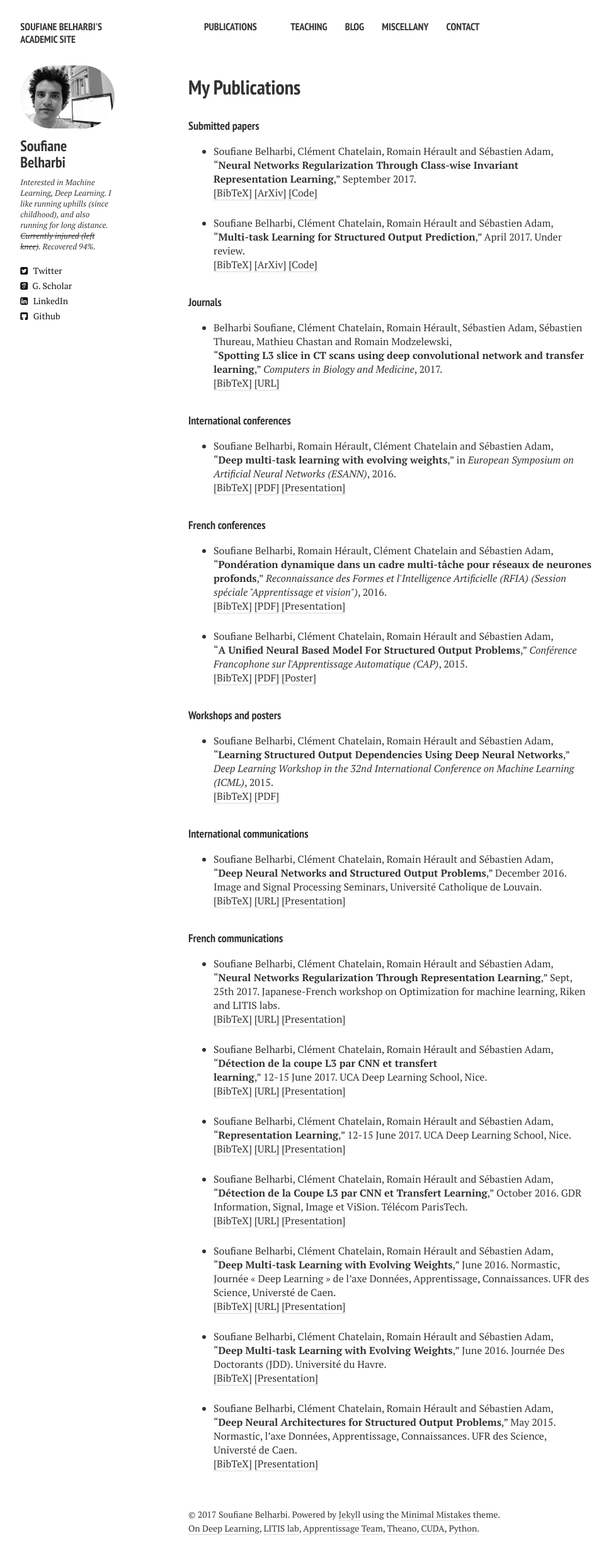
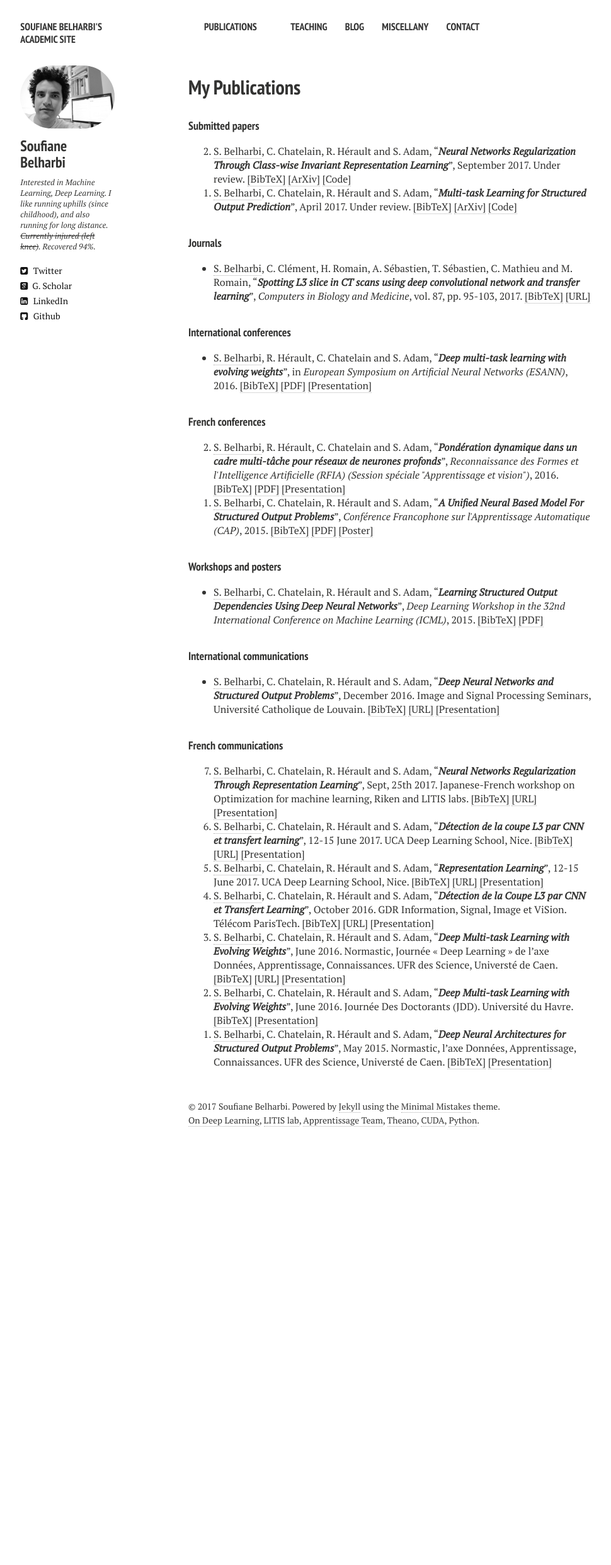
Before and after one commit to sbelharbi/sbelharbi.github.io, a Jekyll site: the page built from publications.md, in a window 1280 px wide. Shown: the whole page at 63% size, without its empty margins (21-991 px from the left). Built offline with Jekyll 4.4.1, drawn with Linux system fonts in a browser that asks for light colours; nearby versions of some CDN libraries; after the commit the page ends 1837 px from its top, so only the background shows below that.

Commit message:
Update bib.

```diff
--- a/_layouts/publications.html
+++ b/_layouts/publications.html
@@ -17,6 +17,7 @@
 
 /* The item */
 .biblist li { }
+.biblist .authorme  {border-bottom: 1px dotted #b3b3b3;}
 
 /* You can define custom styles for plstyle field here. */
 
@@ -82,45 +83,46 @@ div.bibtex pre { font-size: 75%; overflow: auto;  width: 100%; padding: 0em 0em;
 
 
 <h4 style="margin-bottom:0px;padding-top:10px;">Submitted papers</h4>
-<!-- Generated from JabRef by PubList by Truong Nghiem at 11:14 on 2017.05.22. -->
-<ul class="biblist">
+<!-- Generated from JabRef by PubList by Truong Nghiem at 07:34 on 2017.10.20. -->
+<ol reversed class="biblist">
 	<!-- Item: sbelharbiarxivsep2017 -->
-	<li ><p>
-	Soufiane Belharbi, Clément Chatelain, Romain Hérault and Sébastien Adam,
-	<br>&ldquo;<b>Neural Networks Regularization Through Class-wise Invariant Representation Learning</b>,&rdquo;
+	<li >
+	<span class="authorme">S. Belharbi</span>, C. Chatelain, R. Hérault and S. Adam,
+	&ldquo;<b><em>Neural Networks Regularization Through Class-wise Invariant Representation Learning</em></b>&rdquo;,
 
 	September
 	2017.
 
+	Under review.
 
-	<br />
 	<a href="javascript:toggleBibtex('sbelharbiarxivsep2017')">[BibTeX]</a>
 
 	<a href="https://arxiv.org/abs/1709.01867">[ArXiv]</a> <a href="https://github.com/sbelharbi/learning-class-invariant-features">[Code]</a>
-	</p>
+
 	<div id="bib_sbelharbiarxivsep2017" class="bibtex noshow">
 	<pre>
 	@unpublished{sbelharbiarxivsep2017,
 	  author = {Belharbi, Soufiane and Chatelain, Clément and Hérault, Romain and Adam, Sébastien},
 	  title = {Neural Networks Regularization Through Class-wise Invariant Representation Learning},
-	  year = {2017}
+	  year = {2017},
+	  note = {Under review}
 	}
 	</pre></div>
 	</li>
-
-<li ><p>
-Soufiane Belharbi, Clément Chatelain, Romain Hérault and Sébastien Adam,
-<br>&ldquo;<b>Multi-task Learning for Structured Output Prediction</b>,&rdquo;
+<!-- Item: sbelharbiarxivapr2017 -->
+<li >
+<span class="authorme">S. Belharbi</span>, C. Chatelain, R. Hérault and S. Adam,
+&ldquo;<b><em>Multi-task Learning for Structured Output Prediction</em></b>&rdquo;,
 
 April
 2017.
 
 Under review.
-<br />
+
 <a href="javascript:toggleBibtex('sbelharbiarxivapr2017')">[BibTeX]</a>
 
 <a href="https://arxiv.org/abs/1504.07550">[ArXiv]</a> <a href="https://github.com/sbelharbi/structured-output-ae">[Code]</a>
-</p>
+
 <div id="bib_sbelharbiarxivapr2017" class="bibtex noshow">
 <pre>
 @unpublished{sbelharbiarxivapr2017,
@@ -131,33 +133,36 @@ Under review.
 }
 </pre></div>
 </li>
-</ul>
+</ol>
+
 <h4 style="margin-bottom:0px;padding-top:10px;">Journals</h4>
 <!-- Generated from JabRef by PubList by Truong Nghiem at 11:14 on 2017.05.22. -->
-<ul class="biblist">
+<ul  class="biblist">
 	<!-- Item: sbelharbiCBM2017 -->
-<li ><p>
-Belharbi Soufiane, Clément Chatelain, Romain Hérault, Sébastien Adam, Sébastien Thureau, Mathieu Chastan and Romain Modzelewski,
-<br>&ldquo;<b>Spotting L3 slice in CT scans using deep convolutional network and transfer learning</b>,&rdquo;
+	<li >
+	<span class="authorme">S. Belharbi</span>, C. Clément, H. Romain, A. Sébastien, T. Sébastien, C. Mathieu and M. Romain,
+	&ldquo;<b><em>Spotting L3 slice in CT scans using deep convolutional network and transfer learning</em></b>&rdquo;,
 	<i>Computers in Biology and Medicine</i>,
+	vol. 87,
 
-
-
+	pp. 95-103,
 
 	2017.
 
-<br />
+
 	<a href="javascript:toggleBibtex('sbelharbiCBM2017')">[BibTeX]</a>
 
-<a href="http://www.computersinbiologyandmedicine.com/article/S0010-4825(17)30140-3/abstract">[URL]</a>
-</p>
+	<a href="http://www.sciencedirect.com/science/article/pii/S0010482517301403?via%3Dihub">[URL]</a>
+
 	<div id="bib_sbelharbiCBM2017" class="bibtex noshow">
 	<pre>
 	@article{sbelharbiCBM2017,
-  author = {Soufiane, Belharbi and Chatelain, Clément and Hérault, Romain and Adam, Sébastien and Thureau, Sébastien and Chastan, Mathieu and Modzelewski, Romain},
+	  author = {Belharbi, Soufiane  and Clément, Chatelain and Romain, Hérault and Sébastien, Adam and Sébastien, Thureau and Mathieu, Chastan and Romain, Modzelewski},
 	  title = {Spotting L3 slice in CT scans using deep convolutional network and transfer learning},
 	  journal = {Computers in Biology and Medicine},
-  year = {2017}
+	  year = {2017},
+	  volume = {87},
+	  pages = {95-103}
 	}
 	</pre>
 	</div>
@@ -166,11 +171,11 @@ Belharbi Soufiane, Clément Chatelain, Romain Hérault, Sébastien Adam, Sébast
 
 <h4 style="margin-bottom:0px;padding-top:10px;">International conferences</h4>
 <!-- Generated from JabRef by PubList by Truong Nghiem at 07:46 on 2017.02.13. -->
-<ul class="biblist">
+<ul  class="biblist">
 	<!-- Item: belharbiESANN2016 -->
-<li ><p>
-Soufiane Belharbi, Romain Hérault, Clément Chatelain and Sébastien Adam,
-<br>&ldquo;<b>Deep multi-task learning with evolving weights</b>,&rdquo;
+	<li >
+	<span class="authorme">S. Belharbi</span>, R. Hérault, C. Chatelain and S. Adam,
+	&ldquo;<b><em>Deep multi-task learning with evolving weights</em></b>&rdquo;,
 	in <i>European Symposium on Artificial Neural Networks (ESANN)</i>,
 
 
@@ -178,11 +183,11 @@ in <i>European Symposium on Artificial Neural Networks (ESANN)</i>,
 
 	2016.
 
-<br />
+
 	<a href="javascript:toggleBibtex('belharbiESANN2016')">[BibTeX]</a>
 
 	<a href="/publications/2016/ESANN2016-Belharbi.pdf">[PDF]</a> <a href="/publications/2016/presentation-ESANN2016-bleharbi.pdf"> [Presentation]</a>
-</p>
+
 	<div id="bib_belharbiESANN2016" class="bibtex noshow">
 	<pre>
 	@inproceedings{belharbiESANN2016,
@@ -198,43 +203,38 @@ in <i>European Symposium on Artificial Neural Networks (ESANN)</i>,
 
 <h4 style="margin-bottom:0px;padding-top:10px;">French conferences</h4>
 <!-- Generated from JabRef by PubList by Truong Nghiem at 10:40 on 2017.02.07. -->
-<ul class="biblist">
+<ol reversed class="biblist">
 	<!-- Item: sbelharbiRFIA2016 -->
-<li ><p>
-Soufiane Belharbi, Romain Hérault, Clément Chatelain and Sébastien Adam,
-<br>&ldquo;<b>Pondération dynamique dans un cadre multi-tâche pour réseaux de neurones profonds</b>,&rdquo;
-<i>Reconnaissance  des Formes et  l'Intelligence Artificielle (RFIA) (Session spéciale "Apprentissage et vision")</i>,
+	<li >
+	<span class="authorme">S. Belharbi</span>, R. Hérault, C. Chatelain and S. Adam,
+	&ldquo;<b><em>Pondération dynamique dans un cadre multi-tâche pour réseaux de neurones profonds</em></b>&rdquo;,
+	<i>Reconnaissance des Formes et l'Intelligence Artificielle (RFIA) (Session spéciale "Apprentissage et vision")</i>,
 
 
 
 
 	2016.
 
-<br />
+
 	<a href="javascript:toggleBibtex('sbelharbiRFIA2016')">[BibTeX]</a>
 
-<a href="/publications/2016/RFIA2016-belharbi.pdf">[PDF]</a> <a href="/publications/2016/presentationRFIA2016-belharbi.pdf">
-[Presentation]</a>
-</p>
+	<a href="/publications/2016/RFIA2016-belharbi.pdf">[PDF]</a> <a href="/publications/2016/presentationRFIA2016-belharbi.pdf"> [Presentation]</a>
+
 	<div id="bib_sbelharbiRFIA2016" class="bibtex noshow">
 	<pre>
 	@article{sbelharbiRFIA2016,
 	  author = {Belharbi, Soufiane and Hérault, Romain and Chatelain, Clément and Adam, Sébastien},
 	  title = {Pondération dynamique dans un cadre multi-tâche pour réseaux de neurones profonds},
-  journal = {Reconnaissance  des Formes et  l'Intelligence Artificielle (RFIA) (Session spéciale "Apprentissage et vision")},
+	  journal = {Reconnaissance des Formes et l'Intelligence Artificielle (RFIA) (Session spéciale "Apprentissage et vision")},
 	  year = {2016}
 	}
 	</pre>
 	</div>
 	</li>
-</ul>
-
-<!-- Generated from JabRef by PubList by Truong Nghiem at 09:58 on 2017.02.07. -->
-<ul class="biblist">
 	<!-- Item: belharbiCAP2015 -->
-<li ><p>
-Soufiane Belharbi, Clément Chatelain, Romain Hérault and Sébastien Adam,
-<br>&ldquo;<b>A Unified Neural Based Model For Structured Output Problems</b>,&rdquo;
+	<li >
+	<span class="authorme">S. Belharbi</span>, C. Chatelain, R. Hérault and S. Adam,
+	&ldquo;<b><em>A Unified Neural Based Model For Structured Output Problems</em></b>&rdquo;,
 	<i>Conférence Francophone sur l'Apprentissage Automatique (CAP)</i>,
 
 
@@ -242,12 +242,11 @@ Soufiane Belharbi, Clément Chatelain, Romain Hérault and Sébastien Adam,
 
 	2015.
 
-<br />
+
 	<a href="javascript:toggleBibtex('belharbiCAP2015')">[BibTeX]</a>
 
-<a href="/publications/2015/belharbiCAP2015.pdf">[PDF]</a> <a href="/publications/2015/belharbiPosterCAP2015.pdf">
-[Poster]</a>
-</p>
+	<a href="/publications/2015/belharbiCAP2015.pdf">[PDF]</a> <a href="/publications/2015/belharbiPosterCAP2015.pdf"> [Poster]</a>
+
 	<div id="bib_belharbiCAP2015" class="bibtex noshow">
 	<pre>
 	@article{belharbiCAP2015,
@@ -260,14 +259,14 @@ Soufiane Belharbi, Clément Chatelain, Romain Hérault and Sébastien Adam,
 	</pre>
 	</div>
 	</li>
-</ul>
+</ol>
 <h4 style="margin-bottom:0px;padding-top:10px;">Workshops and posters</h4>
 <!-- Generated from JabRef by PubList by Truong Nghiem at 09:38 on 2017.02.07. -->
 <ul class="biblist">
 	<!-- Item: belharbiICMLWSDL2015 -->
-<li ><p>
-Soufiane Belharbi, Clément Chatelain, Romain Hérault and Sébastien Adam,
-<br>&ldquo;<b>Learning Structured Output Dependencies Using Deep Neural Networks</b>,&rdquo;
+	<li >
+	<span class="authorme">S. Belharbi</span>, C. Chatelain, R. Hérault and S. Adam,
+	&ldquo;<b><em>Learning Structured Output Dependencies Using Deep Neural Networks</em></b>&rdquo;,
 	<i>Deep Learning Workshop in the 32nd International Conference on Machine Learning (ICML)</i>,
 
 
@@ -275,11 +274,11 @@ Soufiane Belharbi, Clément Chatelain, Romain Hérault and Sébastien Adam,
 
 	2015.
 
-<br />
+
 	<a href="javascript:toggleBibtex('belharbiICMLWSDL2015')">[BibTeX]</a>
 
 	<a href="/publications/2015/belharbiDLWICML2015.pdf">[PDF]</a>
-</p>
+
 	<div id="bib_belharbiICMLWSDL2015" class="bibtex noshow">
 	<pre>
 	@article{belharbiICMLWSDL2015,
@@ -296,19 +295,19 @@ Soufiane Belharbi, Clément Chatelain, Romain Hérault and Sébastien Adam,
 <!-- Generated from JabRef by PubList by Truong Nghiem at 08:02 on 2017.02.13. -->
 <ul class="biblist">
 	<!-- Item: belharbiLLaneuve2016 -->
-<li ><p>
-Soufiane Belharbi, Clément Chatelain, Romain Hérault and Sébastien Adam,
-<br>&ldquo;<b>Deep Neural Networks and Structured Output Problems</b>,&rdquo;
+	<li >
+	<span class="authorme">S. Belharbi</span>, C. Chatelain, R. Hérault and S. Adam,
+	&ldquo;<b><em>Deep Neural Networks and Structured Output Problems</em></b>&rdquo;,
 
 	December
 	2016.
 	Image and Signal Processing Seminars, Université Catholique de Louvain.
 
-<br />
+
 	<a href="javascript:toggleBibtex('belharbiLLaneuve2016')">[BibTeX]</a>
 	<a href="http://sites.uclouvain.be/ispgroup/index.php/ISPS.ABS081216">[URL]</a>
 	<a href="/publications/2016/presentation-bxl-louvain-laneuve-belharbi2016.pdf">[Presentation]</a>
-</p>
+
 	<div id="bib_belharbiLLaneuve2016" class="bibtex noshow">
 	<pre>
 	@misc{belharbiLLaneuve2016,
@@ -323,21 +322,21 @@ Image and Signal Processing Seminars, Université Catholique de Louvain.
 </ul>
 <h4 style="margin-bottom:0px;padding-top:10px;">French communications</h4>
 <!-- Generated from JabRef by PubList by Truong Nghiem at 08:02 on 2017.02.13. -->
-<ul class="biblist">
+<ol reversed class="biblist">
 	<!-- Item: sbelharbiLitisSept2017 -->
-<li ><p>
-Soufiane Belharbi, Clément Chatelain, Romain Hérault and Sébastien Adam,
-<br>&ldquo;<b>Neural Networks Regularization Through Representation Learning</b>,&rdquo;
+<li >
+<span class="authorme">S. Belharbi</span>, C. Chatelain, R. Hérault and S. Adam,
+&ldquo;<b><em>Neural Networks Regularization Through Representation Learning</em></b>&rdquo;,
 
 Sept, 25th
 2017.
-Japanese-French workshop on Optimization for machine learning, Riken  and LITIS labs.
+Japanese-French workshop on Optimization for machine learning, Riken and LITIS labs.
 
-<br />
+
 <a href="javascript:toggleBibtex('sbelharbiLitisSept2017')">[BibTeX]</a>
 <a href="https://www.linkedin.com/pulse/japanese-french-workshop-optimization-machine-riken-litis-belharbi">[URL]</a>
 <a href="/publications/2017/presentation-Neural-networks-regularization-through-representation-learning-Japan-France-workshop-opimization-ml-insa-de-rouen.pdf">[Presentation]</a>
-</p>
+
 <div id="bib_sbelharbiLitisSept2017" class="bibtex noshow">
 <pre>
 @misc{sbelharbiLitisSept2017,
@@ -345,49 +344,51 @@ Japanese-French workshop on Optimization for machine learning, Riken  and LITIS
   title = {Neural Networks Regularization Through Representation Learning},
   year = {2017},
   url = {https://www.linkedin.com/pulse/japanese-french-workshop-optimization-machine-riken-litis-belharbi},
-  howpublished = {Japanese-French workshop on Optimization for machine learning, Riken  and LITIS labs}
+  howpublished = {Japanese-French workshop on Optimization for machine learning, Riken and LITIS labs}
 }
 </pre></div>
 </li>
+
 <!-- Item: belharbiUCANiceDLTL2017 -->
-  <li ><p>
-  Soufiane Belharbi, Clément Chatelain, Romain Hérault and Sébastien Adam,
-  <br>&ldquo;<b>Détection de la coupe L3 par CNN et transfert<br>learning</b>,&rdquo;
+<li >
+<span class="authorme">S. Belharbi</span>, C. Chatelain, R. Hérault and S. Adam,
+&ldquo;<b><em>Détection de la coupe L3 par CNN et transfert learning</em></b>&rdquo;,
 
 12-15 June
 2017.
 UCA Deep Learning School, Nice.
 
-  <br />
+
 <a href="javascript:toggleBibtex('belharbiUCANiceDLTL2017')">[BibTeX]</a>
 <a href="http://univ-cotedazur.fr/events/deep-learning-school">[URL]</a>
 <a href="/publications/2017/presentation-l3-detection-UCA-Deep-Learning-School-2017-Nice.pdf">[Presentation]</a>
-  </p>
+
 <div id="bib_belharbiUCANiceDLTL2017" class="bibtex noshow">
 <pre>
 @misc{belharbiUCANiceDLTL2017,
   author = {Belharbi, Soufiane and Chatelain, Clément and Hérault, Romain and Adam, Sébastien},
-    title = {Détection de la coupe L3 par CNN et transfert<br>learning},
+  title = {Détection de la coupe L3 par CNN et transfert learning},
   year = {2017},
   url = {http://univ-cotedazur.fr/events/deep-learning-school},
   howpublished = {UCA Deep Learning School, Nice}
 }
 </pre></div>
 </li>
+
 <!-- Item: belharbiUCANiceDLRL2017 -->
-  <li ><p>
-  Soufiane Belharbi, Clément Chatelain, Romain Hérault and Sébastien Adam,
-  <br>&ldquo;<b>Representation Learning</b>,&rdquo;
+<li >
+<span class="authorme">S. Belharbi</span>, C. Chatelain, R. Hérault and S. Adam,
+&ldquo;<b><em>Representation Learning</em></b>&rdquo;,
 
 12-15 June
 2017.
 UCA Deep Learning School, Nice.
 
-  <br />
+
 <a href="javascript:toggleBibtex('belharbiUCANiceDLRL2017')">[BibTeX]</a>
 <a href="http://univ-cotedazur.fr/events/deep-learning-school">[URL]</a>
 <a href="/publications/2017/presentation-Representation-Learning-UCA-Deep-Learning-School-2017-Nice.pdf">[Presentation]</a>
-  </p>
+
 <div id="bib_belharbiUCANiceDLRL2017" class="bibtex noshow">
 <pre>
 @misc{belharbiUCANiceDLRL2017,
@@ -399,20 +400,21 @@ Japanese-French workshop on Optimization for machine learning, Riken  and LITIS
 }
 </pre></div>
 </li>
+
 <!-- Item: sbelharbiGDRISIOct2016 -->
-<li ><p>
-Soufiane Belharbi, Clément Chatelain, Romain Hérault and Sébastien Adam,
-<br>&ldquo;<b>Détection de la Coupe L3 par CNN et Transfert Learning</b>,&rdquo;
+<li >
+<span class="authorme">S. Belharbi</span>, C. Chatelain, R. Hérault and S. Adam,
+&ldquo;<b><em>Détection de la Coupe L3 par CNN et Transfert Learning</em></b>&rdquo;,
 
 October
 2016.
 GDR Information, Signal, Image et ViSion. Télécom ParisTech.
 
-<br />
+
 <a href="javascript:toggleBibtex('sbelharbiGDRISIOct2016')">[BibTeX]</a>
 <a href="http://gdr-isis.fr/index.php?page=reunion&idreunion=320">[URL]</a>
 <a href="/publications/2016/presentation-gdrisis-l3-belharbi2016.pdf">[Presentation]</a>
-</p>
+
 <div id="bib_sbelharbiGDRISIOct2016" class="bibtex noshow">
 <pre>
 @misc{sbelharbiGDRISIOct2016,
@@ -424,53 +426,47 @@ GDR Information, Signal, Image et ViSion. Télécom ParisTech.
 }
 </pre></div>
 </li>
-</ul>
 
-<!-- Generated from JabRef by PubList by Truong Nghiem at 08:08 on 2017.02.13. -->
-<ul class="biblist">
 <!-- Item: sbelharbiNormasticJune2016 -->
-<li ><p>
-Soufiane Belharbi, Clément Chatelain, Romain Hérault and Sébastien Adam,
-<br>&ldquo;<b>Deep Multi-task Learning with Evolving Weights</b>,&rdquo;
+<li >
+<span class="authorme">S. Belharbi</span>, C. Chatelain, R. Hérault and S. Adam,
+&ldquo;<b><em>Deep Multi-task Learning with Evolving Weights</em></b>&rdquo;,
 
 June
 2016.
 Normastic, Journée « Deep Learning » de l’axe Données, Apprentissage, Connaissances. UFR des Science, Universté de Caen.
 
-<br />
+
 <a href="javascript:toggleBibtex('sbelharbiNormasticJune2016')">[BibTeX]</a>
 <a href="http://www.normastic.fr/event/journee-de-laxe-donnees-apprentissage-connaissances/">[URL]</a>
 <a href="/publications/2016/presentation-normastic-belharbi2016.pdf">[Presentation]</a>
-</p>
+
 <div id="bib_sbelharbiNormasticJune2016" class="bibtex noshow">
 <pre>
 @misc{sbelharbiNormasticJune2016,
   author = {Belharbi, Soufiane and Chatelain, Clément and Hérault, Romain and Adam, Sébastien},
-  title = {Deep multi-task learning with evolving weights},
+  title = {Deep Multi-task Learning with Evolving Weights},
   year = {2016},
   url = {http://www.normastic.fr/event/journee-de-laxe-donnees-apprentissage-connaissances/},
   howpublished = {Normastic, Journée « Deep Learning » de l’axe Données, Apprentissage, Connaissances. UFR des Science, Universté de Caen}
 }
 </pre></div>
 </li>
-</ul>
 
-<!-- Generated from JabRef by PubList by Truong Nghiem at 08:12 on 2017.02.13. -->
-<ul class="biblist">
 <!-- Item: sbelharbiJDD2016 -->
-<li ><p>
-Soufiane Belharbi, Clément Chatelain, Romain Hérault and Sébastien Adam,
-<br>&ldquo;<b>Deep Multi-task Learning with Evolving Weights</b>,&rdquo;
+<li >
+<span class="authorme">S. Belharbi</span>, C. Chatelain, R. Hérault and S. Adam,
+&ldquo;<b><em>Deep Multi-task Learning with Evolving Weights</em></b>&rdquo;,
 
 June
 2016.
 Journée Des Doctorants (JDD). Université du Havre.
 
-<br />
+
 <a href="javascript:toggleBibtex('sbelharbiJDD2016')">[BibTeX]</a>
 
 <a href="/publications/2016/presentation-jdd-belharbi2016.pdf">[Presentation]</a>
-</p>
+
 <div id="bib_sbelharbiJDD2016" class="bibtex noshow">
 <pre>
 @misc{sbelharbiJDD2016,
@@ -481,24 +477,21 @@ Journée Des Doctorants (JDD). Université du Havre.
 }
 </pre></div>
 </li>
-</ul>
 
-<!-- Generated from JabRef by PubList by Truong Nghiem at 08:19 on 2017.02.13. -->
-<ul class="biblist">
 <!-- Item: sbelharbiNormasticMay2015 -->
-<li ><p>
-Soufiane Belharbi, Clément Chatelain, Romain Hérault and Sébastien Adam,
-<br>&ldquo;<b>Deep Neural Architectures for Structured Output Problems</b>,&rdquo;
+<li >
+<span class="authorme">S. Belharbi</span>, C. Chatelain, R. Hérault and S. Adam,
+&ldquo;<b><em>Deep Neural Architectures for Structured Output Problems</em></b>&rdquo;,
 
 May
 2015.
 Normastic, l’axe Données, Apprentissage, Connaissances. UFR des Science, Universté de Caen.
 
-<br />
+
 <a href="javascript:toggleBibtex('sbelharbiNormasticMay2015')">[BibTeX]</a>
 
 <a href="/publications/2015/presentation-normastic-belharbi2015.pdf">[Presentation]</a>
-</p>
+
 <div id="bib_sbelharbiNormasticMay2015" class="bibtex noshow">
 <pre>
 @misc{sbelharbiNormasticMay2015,
@@ -509,7 +502,7 @@ Normastic, l’axe Données, Apprentissage, Connaissances. UFR des Science, Univ
 }
 </pre></div>
 </li>
-</ul>
+</ol>
 
 <!-- /.article-wrap -->
     {% if site.disqus_shortname and page.comments %}
```
Also changed, not shown: bib/bib.bib (+14 -11 lines), bib/tmp.html (+16 -15 lines), 5 other files. Lines whose indentation alone changed are shown as unchanged.
